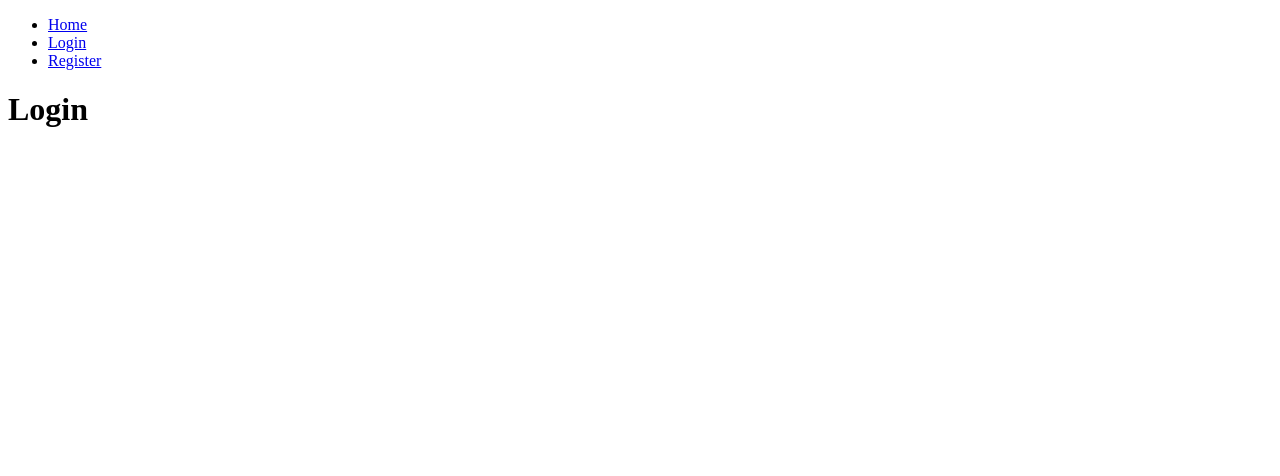
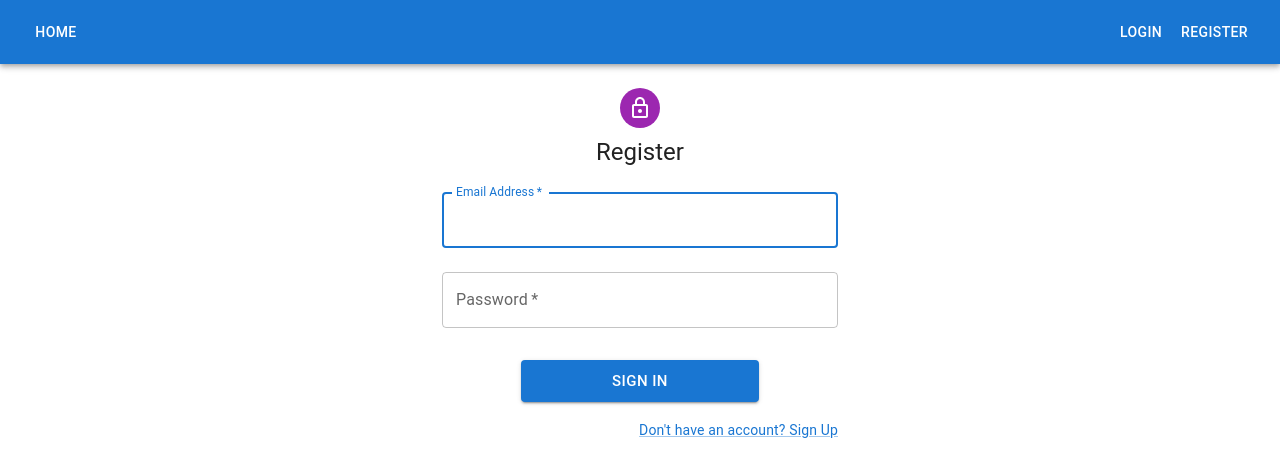
Before and after one commit to Carlos8122001/nest-app, a React (Vite) app: page /login in a window 1280 px wide. Shown: the top 476 px of the page. Built offline with nearby package versions, Linux system fonts and the light colour scheme; no server answers.

Commit message:
construyendo el formulario de login

```diff
--- a/src/App.jsx
+++ b/src/App.jsx
@@ -1,10 +1,8 @@
 import React from "react";
-import Nav from "./components/Nav"
 
 function App() {
   return (
     <>
-    <Nav/>
    <h1>Home</h1>
     </>
   );
--- a/src/components/Nav.jsx
+++ /dev/null
@@ -1,14 +0,0 @@
-import React from 'react'
-import { Link} from 'react-router-dom'
-
-export default function Nav() {
-  return (
-    <>
-    <ul>
-        <li><Link to={"/"}>Home</Link></li>
-        <li><Link to={"/login"}>Login</Link></li>
-        <li><Link to={"/register"}>Register</Link></li>
-    </ul>
-    </>
-  )
-}
--- /dev/null
+++ b/src/components/NavBar.jsx
@@ -0,0 +1,29 @@
+import React from "react";
+import AppBar from "@mui/material/AppBar";
+import Box from "@mui/material/Box";
+import Toolbar from "@mui/material/Toolbar";
+import Button from "@mui/material/Button";
+import { Link } from "react-router-dom";
+
+export default function NavBar() {
+  return (
+    <Box sx={{ width: "100%" }}>
+      <AppBar sx={{ position: "absolute", top: 0 }}>
+        <Toolbar>
+          <Box sx={{ flexGrow: 2 }}>
+            <Button color="inherit" component={Link} to={"/"}>
+              Home
+            </Button>
+          </Box>
+
+          <Button color="inherit" component={Link} to={"/login"}>
+            Login
+          </Button>
+          <Button color="inherit" component={Link} to={"/register"}>
+            Register
+          </Button>
+        </Toolbar>
+      </AppBar>
+    </Box>
+  );
+}
--- a/src/main.jsx
+++ b/src/main.jsx
@@ -1,31 +1,46 @@
-import React from 'react'
-import ReactDOM from 'react-dom/client'
-import App from './App.jsx'
+import React from "react";
+import ReactDOM from "react-dom/client";
+import App from "./App.jsx";
 import { createBrowserRouter, RouterProvider } from "react-router-dom";
-import NotFound from './routes/NotFound.jsx';
-import Login from './routes/Login.jsx';
-import Register from './routes/Register.jsx';
+import NotFound from "./routes/NotFound.jsx";
+import FormLogin from "./routes/FormLogin.jsx";
+import FormRegister from "./routes/FormRegister.jsx";
+import NavBar from "./components/NavBar.jsx";
 
 const router = createBrowserRouter([
   {
     path: "/",
-    element: <App />,
-    errorElement: <NotFound/>,
+    element: (
+      <>
+        <NavBar /> <App />
+      </>
+    ),
+    errorElement: <NotFound />,
   },
 
   {
     path: "/login",
-    element: <Login />,
+    element: (
+      <>
+        <NavBar />
+        <FormLogin />
+      </>
+    ),
   },
 
   {
     path: "/register",
-    element: <Register />,
+    element: (
+      <>
+        <NavBar />
+        <FormRegister />
+      </>
+    ),
   },
 ]);
 
-ReactDOM.createRoot(document.getElementById('root')).render(
+ReactDOM.createRoot(document.getElementById("root")).render(
   <React.StrictMode>
-     <RouterProvider router={router} />
-  </React.StrictMode>,
-)
+    <RouterProvider router={router} />
+  </React.StrictMode>
+);
--- /dev/null
+++ b/src/routes/FormLogin.jsx
@@ -0,0 +1,96 @@
+import React from "react";
+import Avatar from "@mui/material/Avatar";
+import Button from "@mui/material/Button";
+import CssBaseline from "@mui/material/CssBaseline";
+import TextField from "@mui/material/TextField";
+import Link from "@mui/material/Link";
+import Grid from "@mui/material/Grid";
+import Box from "@mui/material/Box";
+import LockOutlinedIcon from "@mui/icons-material/LockOutlined";
+import Typography from "@mui/material/Typography";
+import Container from "@mui/material/Container";
+import { createTheme, ThemeProvider } from "@mui/material/styles";
+import { Link as LinkRouter } from "react-router-dom";
+
+export default function FormLogin() {
+  const defaultTheme = createTheme();
+  const handleSubmit = (event) => {
+    event.preventDefault();
+    console.log("enviado");
+  };
+
+  return (
+    <>
+      <ThemeProvider theme={defaultTheme}>
+        <Container component="main" maxWidth="xs">
+          <CssBaseline />
+          <Box
+            sx={{
+              marginTop: 10,
+              marginBottom: 2,
+              display: "flex",
+              flexDirection: "column",
+              alignItems: "center",
+            }}
+          >
+            <Avatar sx={{ m: 1, bgcolor: "secondary.main" }}>
+              <LockOutlinedIcon />
+            </Avatar>
+            <Typography component="h1" variant="h5">
+              Register
+            </Typography>
+            <Box
+              component="form"
+              onSubmit={(event)=> handleSubmit(event)}
+              noValidate
+              sx={{ mt: 1 }}
+            >
+              <TextField
+                margin="normal"
+                required
+                fullWidth
+                id="email"
+                label="Email Address"
+                name="email"
+                autoComplete="email"
+                autoFocus
+              />
+              <TextField
+                margin="normal"
+                required
+                fullWidth
+                name="password"
+                label="Password"
+                type="password"
+                id="password"
+                autoComplete="current-password"
+              />
+              <Grid container justifyContent={"center"}>
+                <Button
+                  type="submit"
+                  variant="contained"
+                  size="large"
+                  sx={{ mt: 3, mb: 2, width: "60%" }}
+                >
+                  Sign In
+                </Button>
+              </Grid>
+              <Grid container justifyContent={"end"}>
+                <Grid item>
+                  <Link
+                    href="#"
+                    variant="body2"
+                    component={LinkRouter}
+                    to={"/register"}
+                  >
+                    {"Don't have an account? Sign Up"}
+                  </Link>
+                </Grid>
+              </Grid>
+            </Box>
+          </Box>
+        </Container>
+      </ThemeProvider>
+    </>
+  );
+}
--- a/src/routes/Register.jsx
+++ b/src/routes/FormRegister.jsx
@@ -11,9 +11,9 @@ import LockOutlinedIcon from "@mui/icons-material/LockOutlined";
 import Typography from "@mui/material/Typography";
 import Container from "@mui/material/Container";
 import { createTheme, ThemeProvider } from "@mui/material/styles";
-import Nav from "../components/Nav";
 import { postFetch } from "../helpers/Fetch";
 import CustomMessage from "../components/CustomMessage";
+import { Link as LinkRouter } from "react-router-dom";
 
 const defaultTheme = createTheme();
 
@@ -79,13 +79,13 @@ export default function Register() {
 
   return (
     <>
-      <Nav />
       <ThemeProvider theme={defaultTheme}>
-        <Container component="main" maxWidth="xs" sx={{ mb: 5 }}>
+        <Container component="main" maxWidth="xs">
           <CssBaseline />
           <Box
             sx={{
-              marginTop: 8,
+              marginTop: 10,
+              marginBottom: 2,
               display: "flex",
               flexDirection: "column",
               alignItems: "center",
@@ -221,7 +221,12 @@ export default function Register() {
               </Grid>
               <Grid container justifyContent="flex-end">
                 <Grid item>
-                  <Link href="#" variant="body2">
+                  <Link
+                    href="#"
+                    variant="body2"
+                    component={LinkRouter}
+                    to={"/login"}
+                  >
                     Already have an account? Sign in
                   </Link>
                 </Grid>
--- a/src/routes/Login.jsx
+++ /dev/null
@@ -1,10 +0,0 @@
-import React from 'react'
-import Nav from '../components/Nav'
-export default function Login() {
-  return (
-    <div>
-         <Nav/>
-        <h1>Login</h1>
-    </div>
-  )
-}
```
